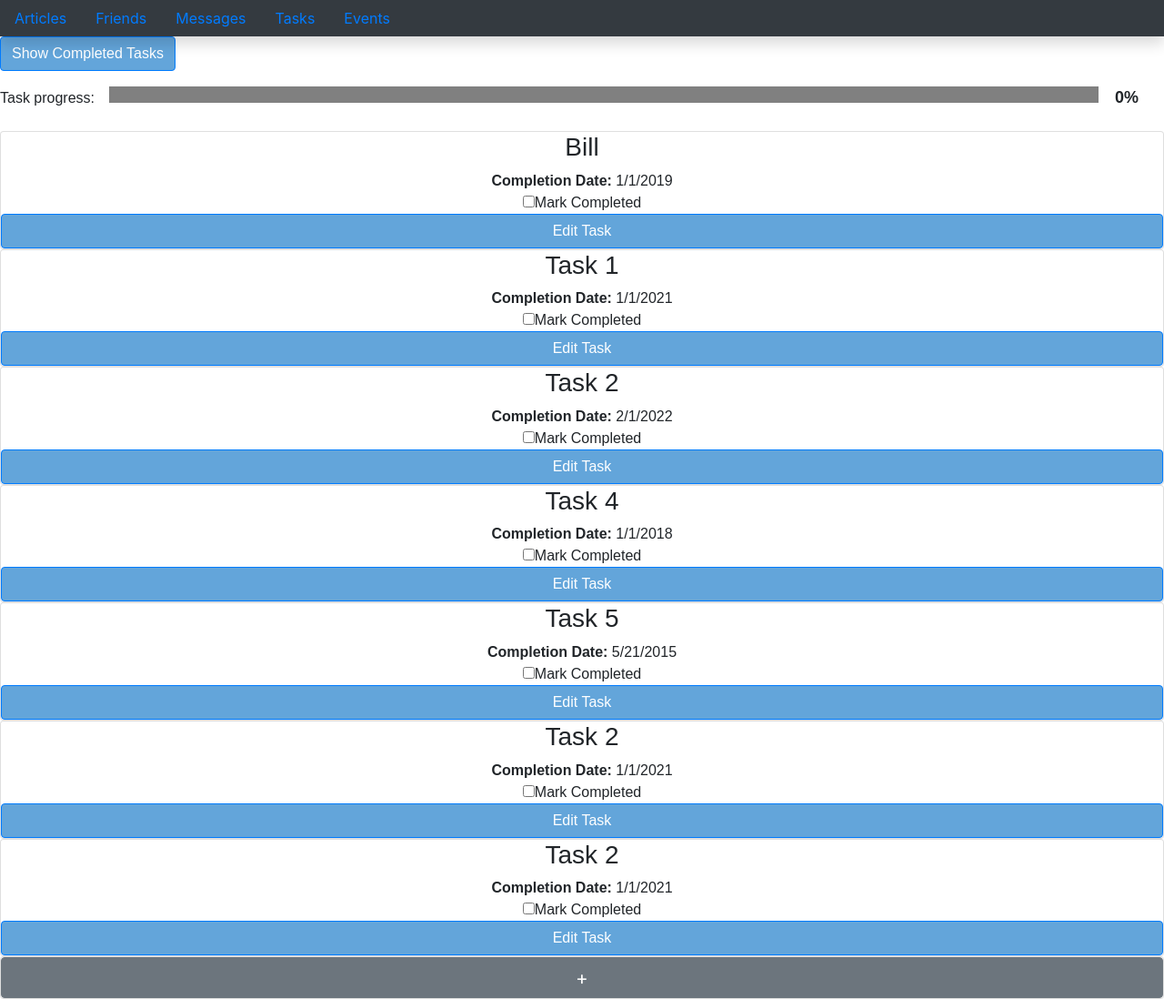
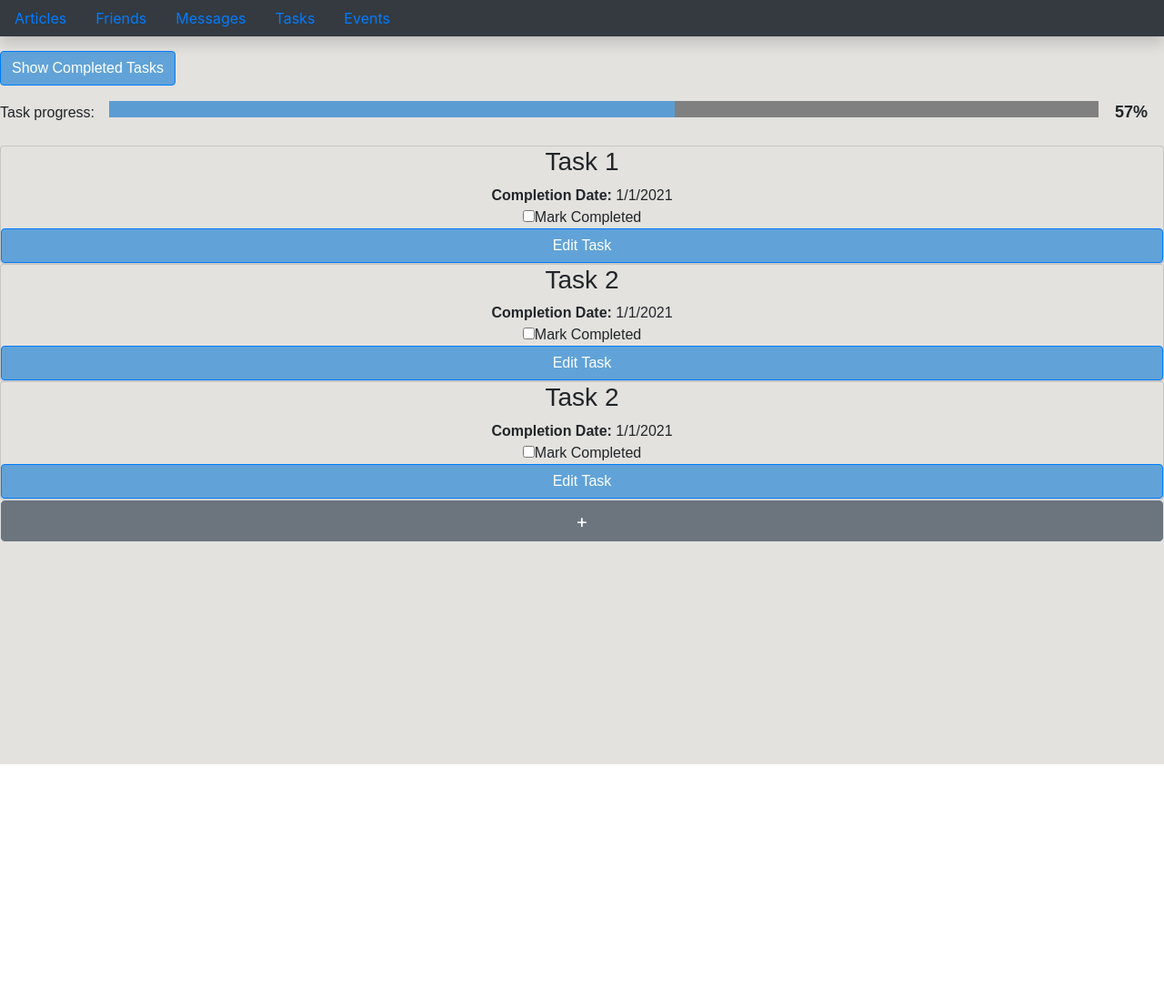
Before and after one commit to NewForce-Cohort-4/react-nutshell-house-baboonpaw, a React app: page /tasks in a window 1280 px wide. Shown: the whole page at 91% size. After the commit the page ends 840 px from the top, so only its background shows below. Built offline with nearby package versions, Linux system fonts and the light colour scheme; data requests are answered from the project's data file; sample sign-in values are in the browser's storage; a web font is replaced by a local one.

Commit message:
task background color change

```diff
--- a/api/db.json
+++ b/api/db.json
@@ -14,7 +14,7 @@
       "id": 1,
       "name": "Bill",
       "completionDate": "1/1/2019",
-      "completed": false
+      "completed": true
     },
     {
       "id": 2,
@@ -26,19 +26,19 @@
       "id": 3,
       "name": "Task 2",
       "completionDate": "2/1/2022",
-      "completed": false
+      "completed": true
     },
     {
       "id": 4,
       "name": "Task 4",
       "completionDate": "1/1/2018",
-      "completed": false
+      "completed": true
     },
     {
       "id": 5,
       "name": "Task 5",
       "completionDate": "5/21/2015",
-      "completed": false
+      "completed": true
     },
     {
       "id": 6,
@@ -47,10 +47,10 @@
       "completed": false
     },
     {
+      "id": 7,
       "name": "Task 2",
       "completionDate": "1/1/2021",
-      "completed": false,
-      "id": 7
+      "completed": false
     }
   ],
   "messages": []
--- a/src/components/ApplicationViews.js
+++ b/src/components/ApplicationViews.js
@@ -8,7 +8,7 @@ import { MessageList } from "./Message/MessageList"
 import { TaskForm } from "./tasks/TaskForm";
 import { TaskList } from "./tasks/TaskList";
 import { TaskProvider } from "./tasks/TaskProvider";
-
+import "./tasks/Task.css"
 export const ApplicationViews = () => {
   return (
     <>
@@ -26,10 +26,13 @@ export const ApplicationViews = () => {
           <MessageList />
         </Route>
       </MessageProvider>
+
       <TaskProvider>
         <Route exact path="/tasks">
-          <TaskList />
-          <TaskForm />
+          <div className="taskMainContainer">
+            <TaskList />
+            <TaskForm />
+          </div>
         </Route>
       </TaskProvider>
     </>
--- a/src/components/tasks/Task.css
+++ b/src/components/tasks/Task.css
@@ -3,10 +3,12 @@
 /* .tasks{
   background-color: darkgrey;
 } */
-.tasks, .taskForm {
+
+
+.tasks, .taskForm, .taskContainer {
   font-family: 'Blinker', sans-serif;
+  background-color: #E3E2DF ;
 }
-
 
 #add-task-btn {
   font-size: 1.3em   !important;
@@ -18,6 +20,7 @@
 
 .completed-btn {
   background-color: rgba(89, 159, 216, 0.938);
+  margin-top: 1em;
 }
 
 .progressSpan {
@@ -45,3 +48,9 @@
   margin: 1em 0;
   text-justify: center;
 }
+
+.taskMainContainer {
+  height: 100vh;
+  width: 100vw;
+  background-color: #E3E2DF;
+}
--- a/src/components/tasks/TaskList.js
+++ b/src/components/tasks/TaskList.js
@@ -132,7 +132,7 @@ export const TaskList = () => {
           );
         } else if (showCompleted === false && task.completed === false) {
           return (
-            <section className="card text-justify text-center">
+            <section className="card text-justify text-center taskContainer">
               <h3 className="task__name">{task.name}</h3>
               <div className="task_date">
                 <strong>Completion Date:</strong> {task.completionDate}
@@ -170,7 +170,7 @@ export const TaskList = () => {
           );
         } else if (showCompleted === true && task.completed === true) {
           return (
-            <section className="card text-justify text-center">
+            <section className="card text-justify text-center taskContainer">
               <h3 className="task__name">{task.name}</h3>
               <div className="task_date">
                 <strong>Completion Date:</strong> {task.completionDate}
```
